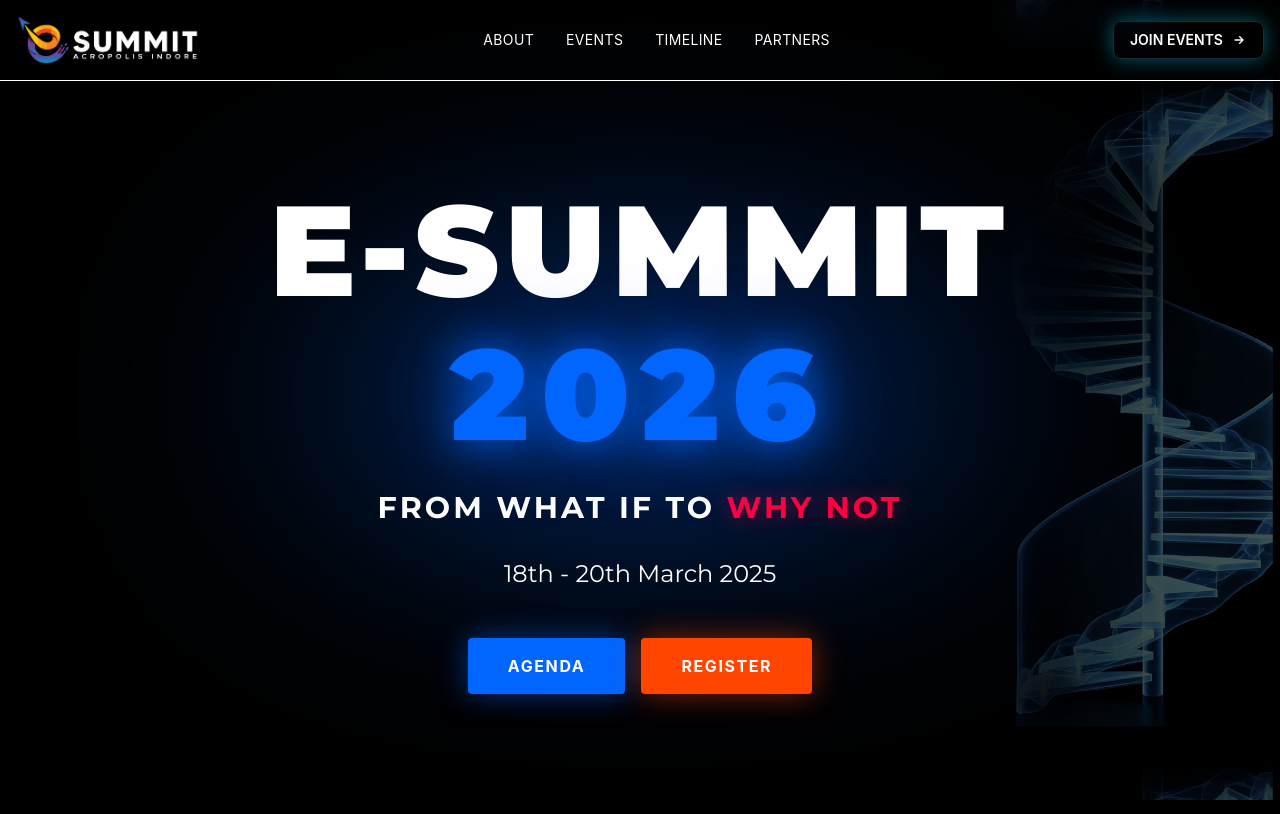
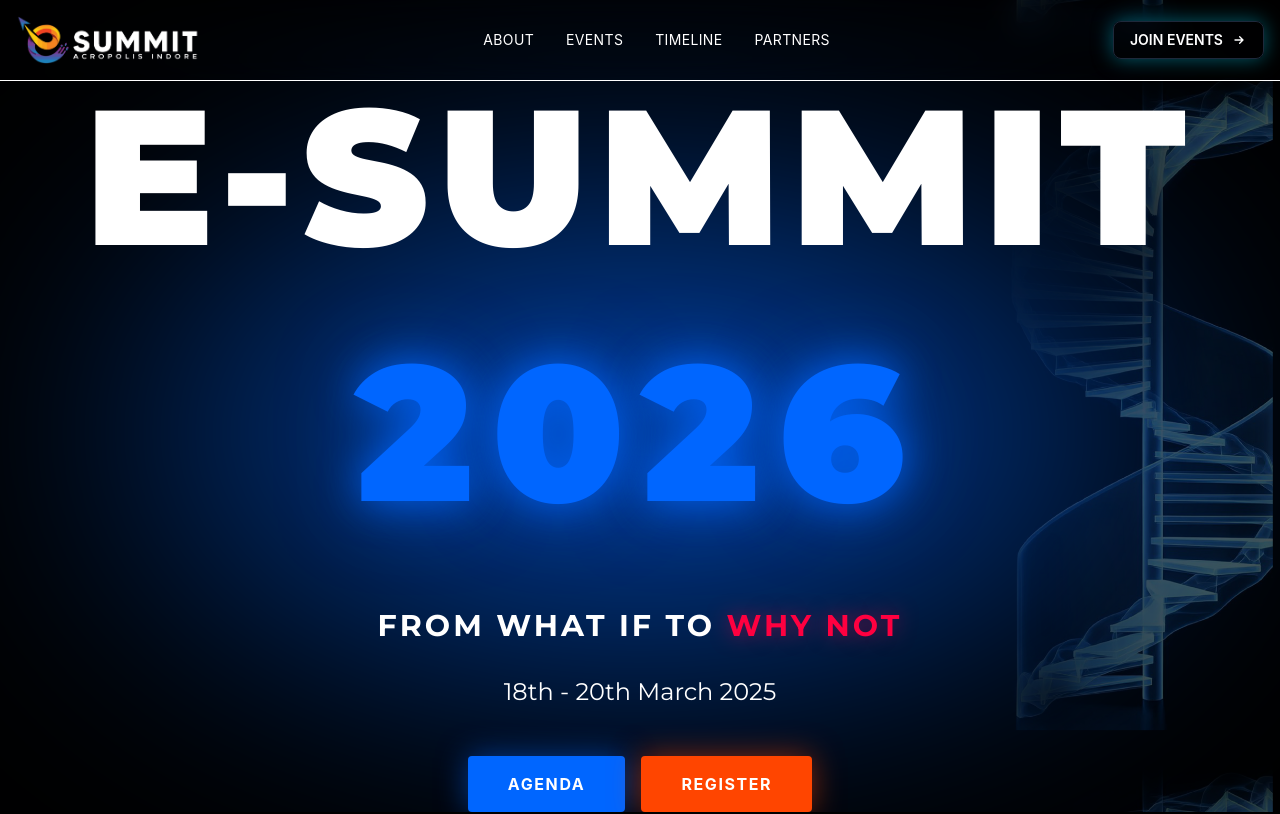
Before and after one commit to Ansh-mick27/AIIHFound_E_summit, a Next.js app: page / in a window 1280 px wide. Shown: the top 814 px of the page. Built offline with nearby package versions, Linux system fonts and the light colour scheme.

Commit message:
Increase E-SUMMIT and 2026 font sizes to 12rem

```diff
--- a/src/components/CyberpunkHero.tsx
+++ b/src/components/CyberpunkHero.tsx
@@ -43,8 +43,9 @@ export default function CyberpunkHero() {
                     initial={{ opacity: 0, y: 20 }}
                     animate={{ opacity: 1, y: 0 }}
                     transition={{ duration: 0.6 }}
-                    className="text-6xl md:text-8xl lg:text-9xl font-black uppercase leading-none mb-4"
+                    className="font-black uppercase leading-none mb-4"
                     style={{
+                        fontSize: '12rem',
                         letterSpacing: '0.05em',
                         fontFamily: 'var(--font-montserrat)'
                     }}
@@ -67,8 +68,9 @@ export default function CyberpunkHero() {
                         initial={{ opacity: 0, y: 20 }}
                         animate={{ opacity: 1, y: 0 }}
                         transition={{ duration: 0.6, delay: 0.1 }}
-                        className="text-6xl md:text-8xl lg:text-9xl font-black"
+                        className="font-black"
                         style={{
+                            fontSize: '12rem',
                             color: '#0066FF',
                             textShadow: '0 0 40px rgba(0, 102, 255, 0.8), 0 0 80px rgba(0, 102, 255, 0.5)',
                             letterSpacing: '0.1em',
```
